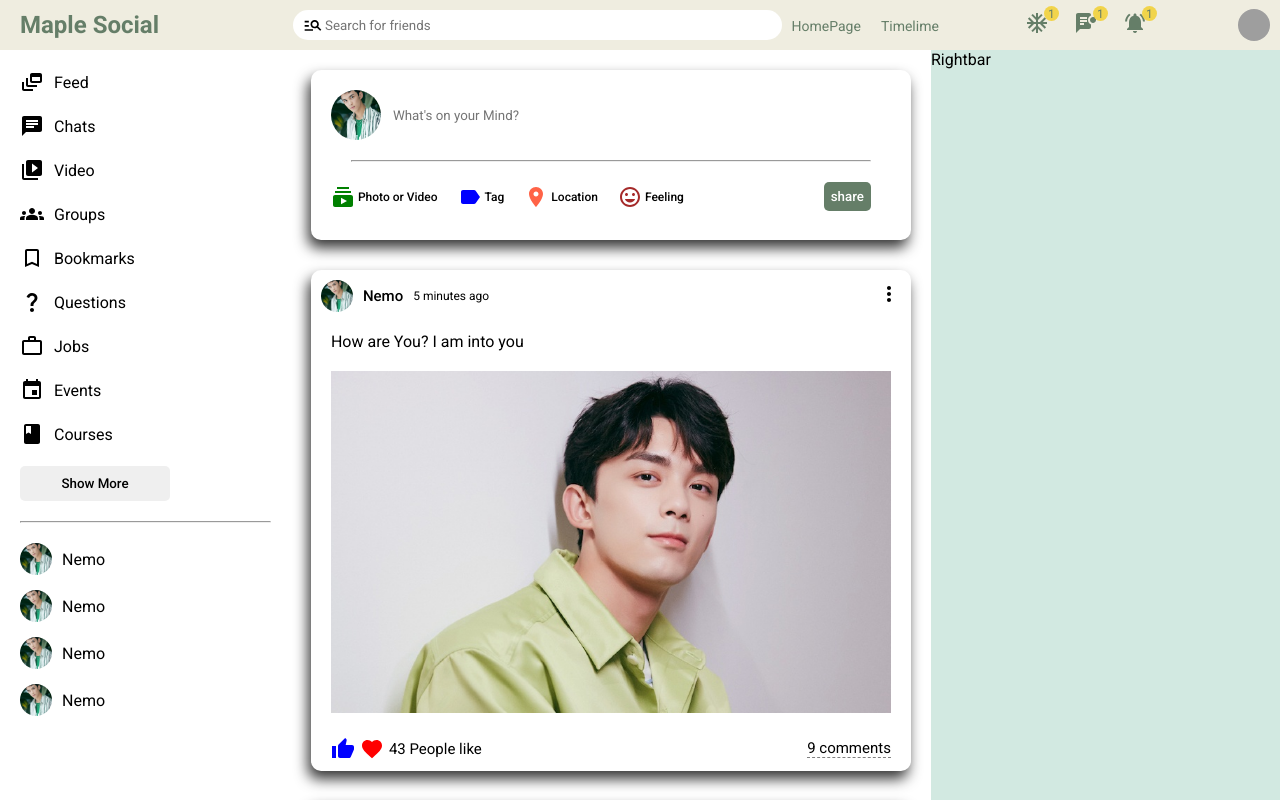
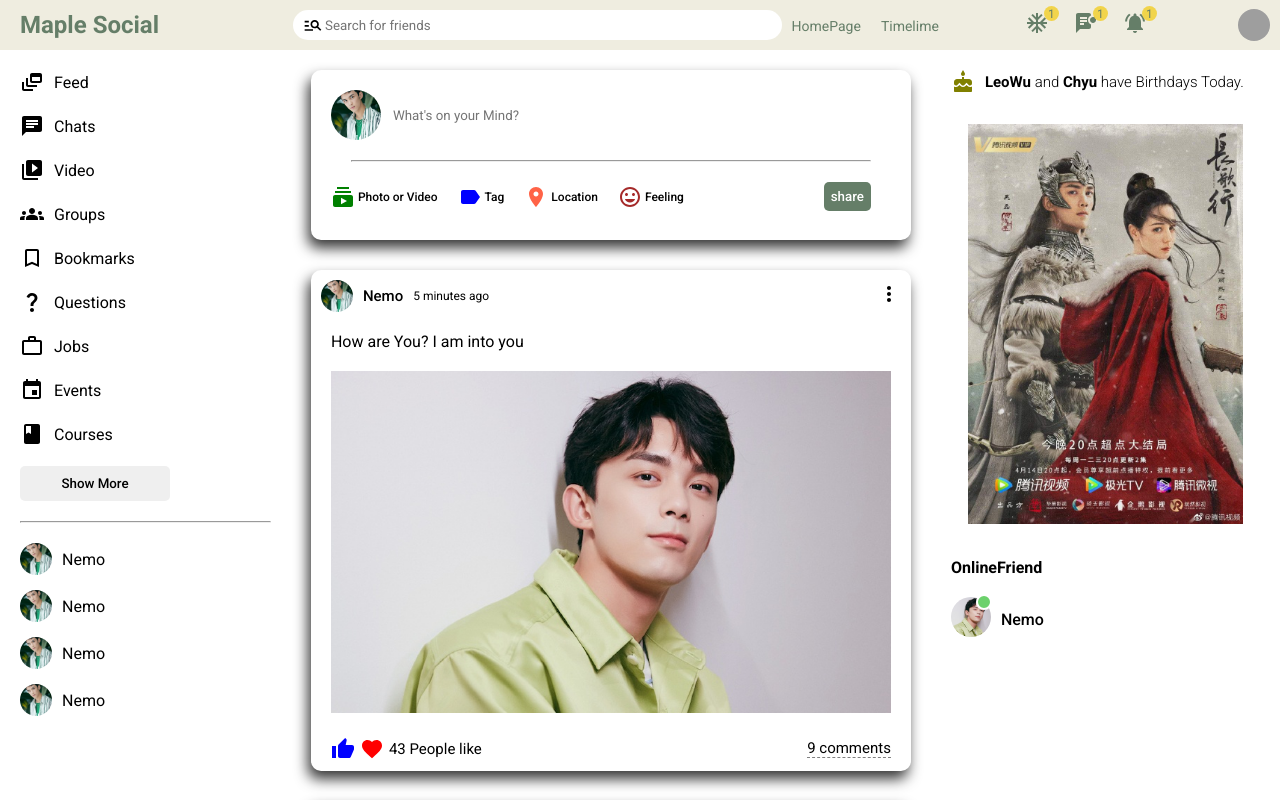
Before and after one commit to Nemo505/React_Social, a React (Create React App) app: page / in a window 1280 px wide. Shown: the top 800 px of the page. Built offline with nearby package versions, Linux system fonts and the light colour scheme; grey boxes are pictures that could not be loaded.

Commit message:
rightBar

```diff
--- a/src/components/rightbar/Rightbar.jsx
+++ b/src/components/rightbar/Rightbar.jsx
@@ -1,7 +1,30 @@
 import "./rightbar.css"
+import { Cake } from "@mui/icons-material";
 
 export default function Rightbar() {
   return (
-    <div className='rightbar'>Rightbar</div>
+    <div className='rightbar'>
+      <div className="rightbarWrapper">
+        <div className="birthdayContainer">
+          <Cake htmlColor="olive" className="birthdayImg"/>
+          <span className="birthdayText">
+           <b> LeoWu </b>and <b>Chyu</b> have Birthdays Today.</span>
+        </div>
+
+        <img src="assets/maple/wu3.jpg" className="rightbarAd" alt="" />
+        <h4 className="rightbarTitle">OnlineFriend</h4>
+
+        <ul className="rightbarFriendList">
+          <li className="rightbarFriend">
+              <div className="rightbarFriendContainer">
+                <img src="assets/maple/wu2.jpg" className="rightbarFriendImg" alt="" />
+                <span className="rightbarOnline"></span>
+              </div>
+                <span className="rightbarUsername">Nemo</span>
+          </li>
+        </ul>
+
+      </div>
+    </div>
   )
 }
--- a/src/components/rightbar/rightbar.css
+++ b/src/components/rightbar/rightbar.css
@@ -1,4 +1,73 @@
 .rightbar{
     flex: 3;
-    background-color: rgb(210, 233, 225);
 }
+
+.rightbarWrapper{
+    padding: 20px;
+}
+
+.birthdayContainer{
+    display: flex;
+    align-items: center;
+}
+
+.birthdayImg{
+    margin-right: 10px;
+}
+
+.birthdayText{
+    font-weight: 300;
+    font-size: 15px;
+}
+
+.rightbarAd{
+    margin: 30px 0;
+    width: 100%;
+    height: 400px;
+    border-radius: 10px;
+    object-fit: contain;
+}
+
+.rightbarTitle{
+    margin-bottom: 20px;
+}
+
+.rightbarFriendList{
+    margin: 0;
+    padding: 0;
+    list-style: none;
+}
+
+.rightbarFriend{
+    display: flex;
+    align-items: center;
+    margin-bottom: 15px;
+}
+
+.rightbarFriendContainer{
+    margin-right: 10px;
+    position: relative;
+}
+
+.rightbarFriendImg{
+    width: 40px;
+    height: 40px;
+    border-radius: 50%;
+    object-fit: cover;
+}
+
+.rightbarOnline{
+    width: 12px;
+    height: 12px;
+    border-radius: 50%;
+    background-color: rgb(108, 209, 108);
+    position: absolute;
+    top: -3px;
+    right: -1px;
+    border: 2px solid white;
+}
+
+.rightbarUsername{
+    font-weight: 500;
+    font-size: 16px;
+}
```
Also changed, not shown: public/assets/maple/wu3.jpg (added).
